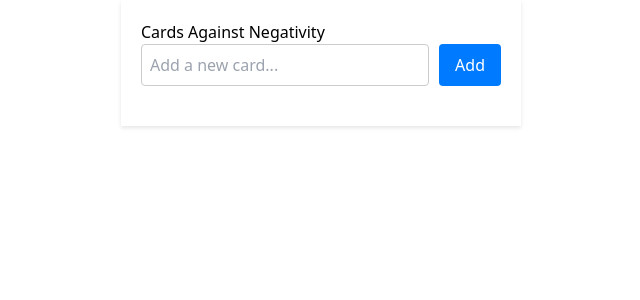
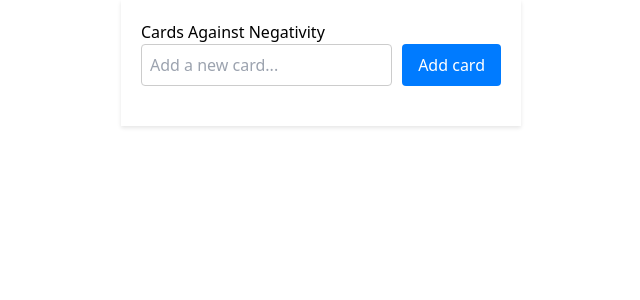
Before and after one commit to valarietan/react-cards, a Next.js app: page / in a window 1280 px wide. Shown: the top 300 px of the page, without its empty margins (319-959 px from the left). Built offline with nearby package versions, Linux system fonts and the light colour scheme.

Commit message:
another commit

```diff
--- a/components/CardForm.jsx
+++ b/components/CardForm.jsx
@@ -41,7 +41,7 @@
         onChange={(e) => setCard(e.target.value)}
         placeholder="Add a new card..."
       />
-      <button type="submit">Add</button>
+      <button type="submit">Add card</button>
     </FormWrapper>
   );
 }
--- a/pages/index.js
+++ b/pages/index.js
@@ -11,12 +11,12 @@
   margin: 0 auto;
   padding: 20px;
   box-shadow: 0 2px 4px rgba(0, 0, 0, 0.1);
-`;
+`
 
 const Title = styled.h1`
   text-align: center;
   margin-bottom: 20px;
-`;
+`
 
 const inter = Inter({ subsets: ['latin'] })
 
```
